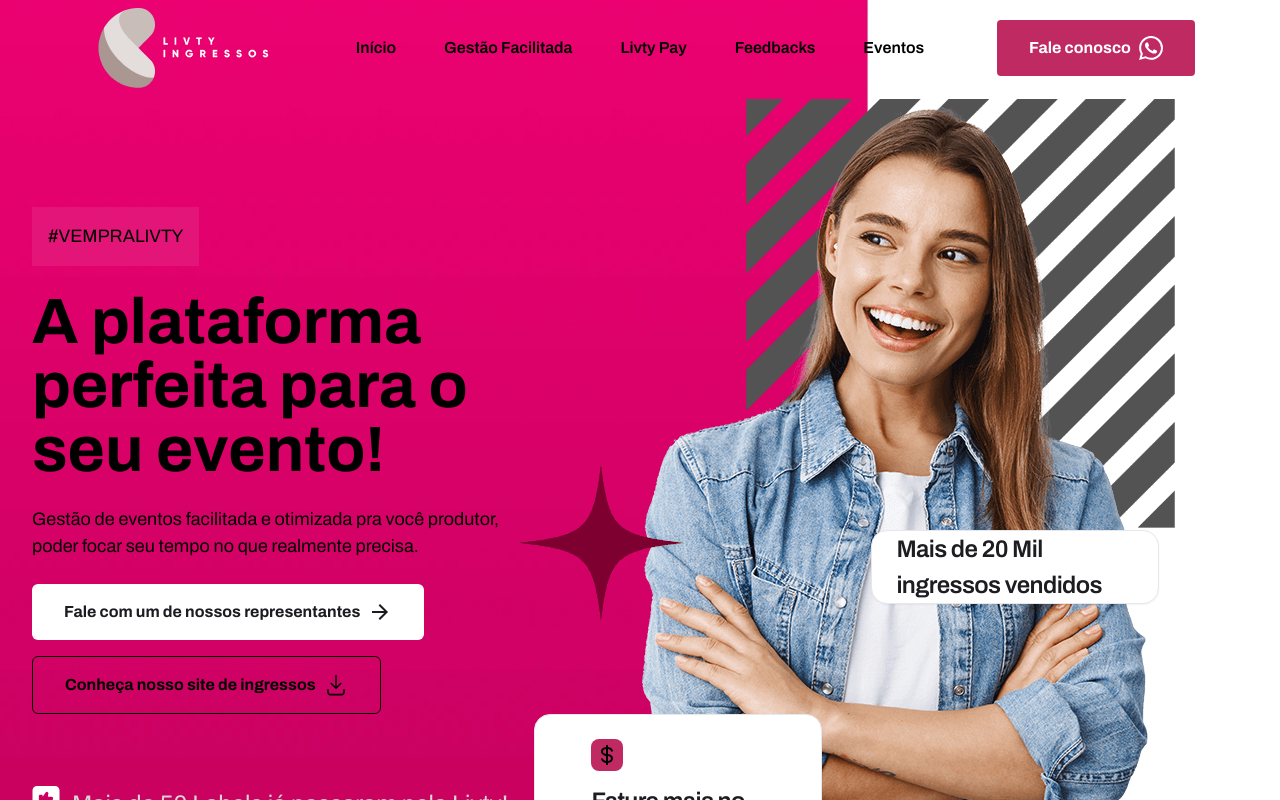
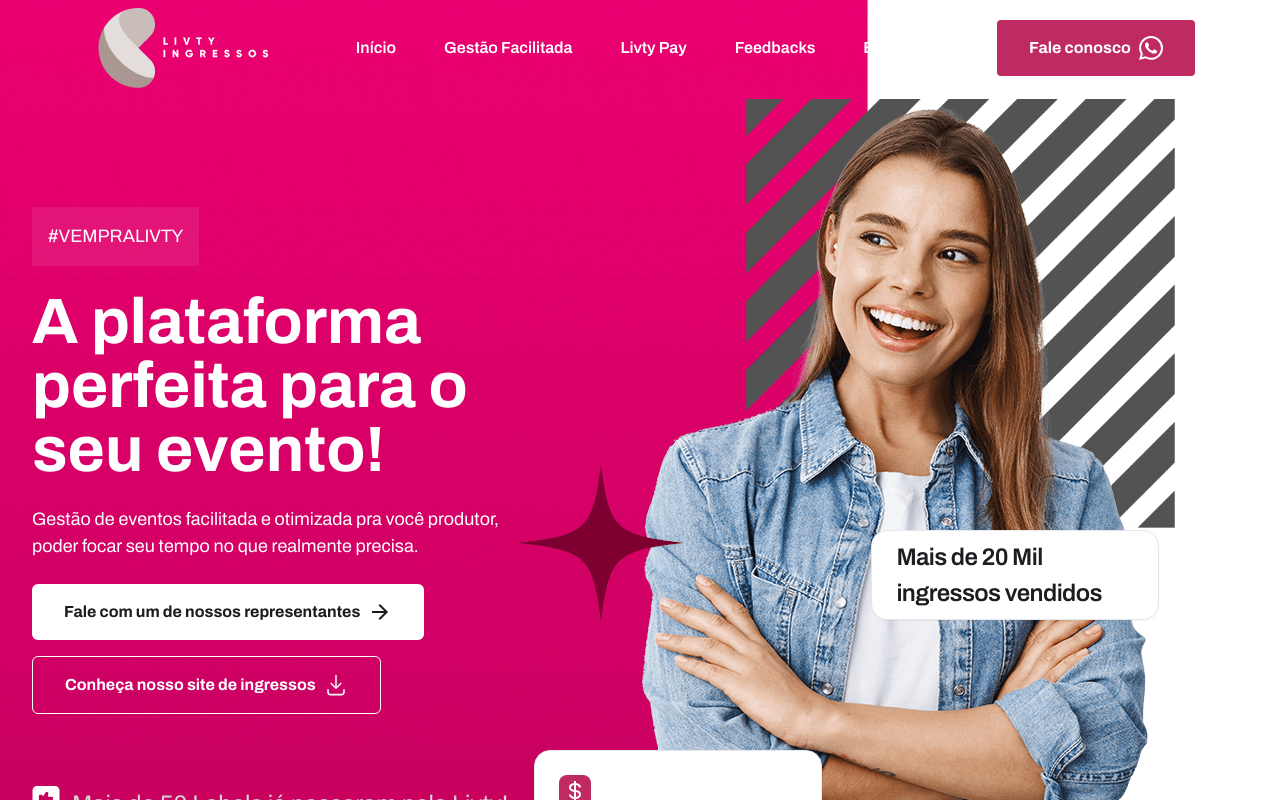
Before and after one commit to chrishenderson07/livty-ingressos, a Next.js app: page / in a window 1280 px wide. Shown: the top 800 px of the page. Built offline with nearby package versions, Linux system fonts and the light colour scheme.

Commit message:
fix: adjusts in theme color

```diff
--- a/app/(home)/_components/Header/index.tsx
+++ b/app/(home)/_components/Header/index.tsx
@@ -161,7 +161,7 @@
 							<motion.li
 								className="item"
 								variants={item}>
-								<Card className="container md:absolute left-4 bottom-4 bg-white rounded-2xl w-60 md:w-72">
+								<Card className="container p-0 absolute left-0 md:left-4 bottom-4 bg-white rounded-2xl w-60 md:w-72">
 									<CardHeader className="space-y-3">
 										<BiDollar
 											size={32}
@@ -177,9 +177,9 @@
 							<motion.li
 								className="item"
 								variants={item}>
-								<Card className="md:absolute  p-0  right-4 top-1/2 bg-white rounded-2xl w-60 md:w-72 mt-4">
+								<Card className="absolute p-0 py-2 right-0 md:right-4 top-[40%] md:top-1/2 bg-white rounded-2xl w-60 md:w-72 mt-4">
 									<CardHeader className="py-0">
-										<CardTitle className="text-[#1D1D21] text-xl">
+										<CardTitle className="text-[#1D1D21] text-lg md:text-xl">
 											Mais de 20 Mil ingressos vendidos
 										</CardTitle>
 									</CardHeader>
--- a/app/(home)/_components/MenuBar/index.tsx
+++ b/app/(home)/_components/MenuBar/index.tsx
@@ -7,7 +7,7 @@
 	const url =
 		'https://api.whatsapp.com/send?phone=551640423781&text=Ol%C3%A1%20Livty%20Ingressos,%20eu%20vim%20do%20seu%20site%20e%20gostaria%20de%20falar%20com%20um%20representante!'
 	return (
-		<nav className="container grid grid-rows-3 md:grid-rows-1 grid-cols-1 md:grid-cols-12 mx-auto py-0 md:py-2 ">
+		<nav className="container grid grid-rows-3 md:grid-rows-1 grid-cols-1 md:grid-cols-12 mx-auto py-4 md:py-2 ">
 			<div className="row-span-1 md:col-span-3 flex items-center justify-center">
 				<Link href="/">
 					<Image
--- a/app/globals.css
+++ b/app/globals.css
@@ -3,17 +3,9 @@
 @tailwind utilities;
 
 :root {
-	--foreground-rgb: 0, 0, 0;
-	--background-start-rgb: 214, 219, 220;
-	--background-end-rgb: 255, 255, 255;
-}
-
-@media (prefers-color-scheme: dark) {
-	:root {
-		--foreground-rgb: 255, 255, 255;
-		--background-start-rgb: 0, 0, 0;
-		--background-end-rgb: 0, 0, 0;
-	}
+	--foreground-rgb: 255, 255, 255;
+	--background-start-rgb: 0, 0, 0;
+	--background-end-rgb: 0, 0, 0;
 }
 
 body {
--- a/tailwind.config.ts
+++ b/tailwind.config.ts
@@ -1,7 +1,7 @@
 import type { Config } from 'tailwindcss'
 
 const config = {
-	darkMode: ['class'],
+	// darkMode: ['class'],
 	content: [
 		'./pages/**/*.{ts,tsx}',
 		'./components/**/*.{ts,tsx}',
```
